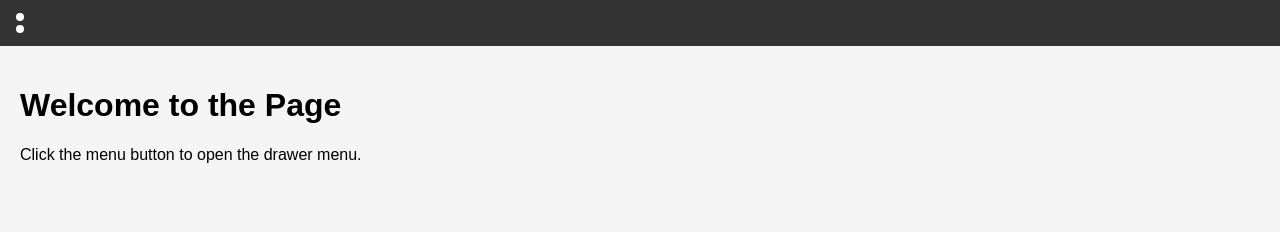
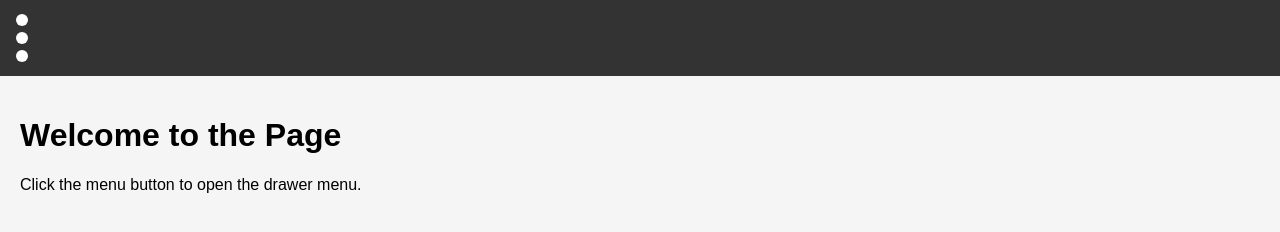
Before and after one commit to piyopiyomaster/drawer-menu, a plain HTML site: page index.html in a window 1280 px wide. Drawn offline with Linux system fonts and the light colour scheme.

Commit message:
Update style.css

```diff
--- a/style.css
+++ b/style.css
@@ -18,42 +18,19 @@ header {
     background: none;
     border: none;
     color: white;
-    font-size: 24px;
     cursor: pointer;
     display: flex;
     flex-direction: column;
     align-items: center;
 }
 
-.menu-button::before {
-    content: '';
-    display: block;
-    width: 8px; /* ボールの直径 */
-    height: 8px;
+/* ミートボールアイコン */
+.menu-button div {
+    width: 12px; /* ボールの直径 */
+    height: 12px;
     background-color: white;
     border-radius: 50%; /* 円形にする */
-    margin: 2px 0; /* ボール間のスペース */
-}
-
-.menu-button::after {
-    content: '';
-    display: block;
-    width: 8px; /* ボールの直径 */
-    height: 8px;
-    background-color: white;
-    border-radius: 50%; /* 円形にする */
-    margin: 2px 0; /* ボール間のスペース */
-}
-
-/* 3つ目のボールも同様に */
-.menu-button span::before {
-    content: '';
-    display: block;
-    width: 8px; /* ボールの直径 */
-    height: 8px;
-    background-color: white;
-    border-radius: 50%; /* 円形にする */
-    margin: 2px 0; /* ボール間のスペース */
+    margin: 3px 0; /* ボール間のスペース */
 }
 
 /* ドロワーメニューのスタイル */
```
